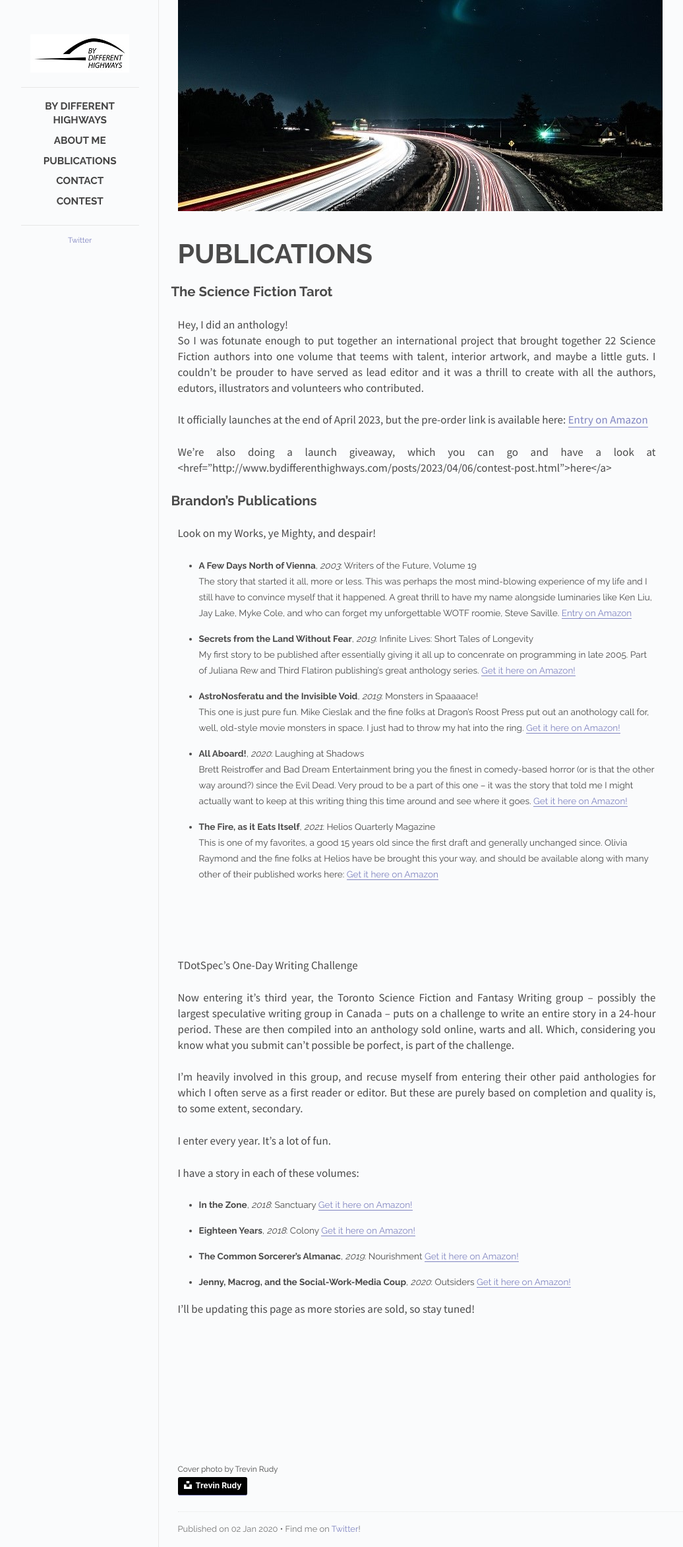
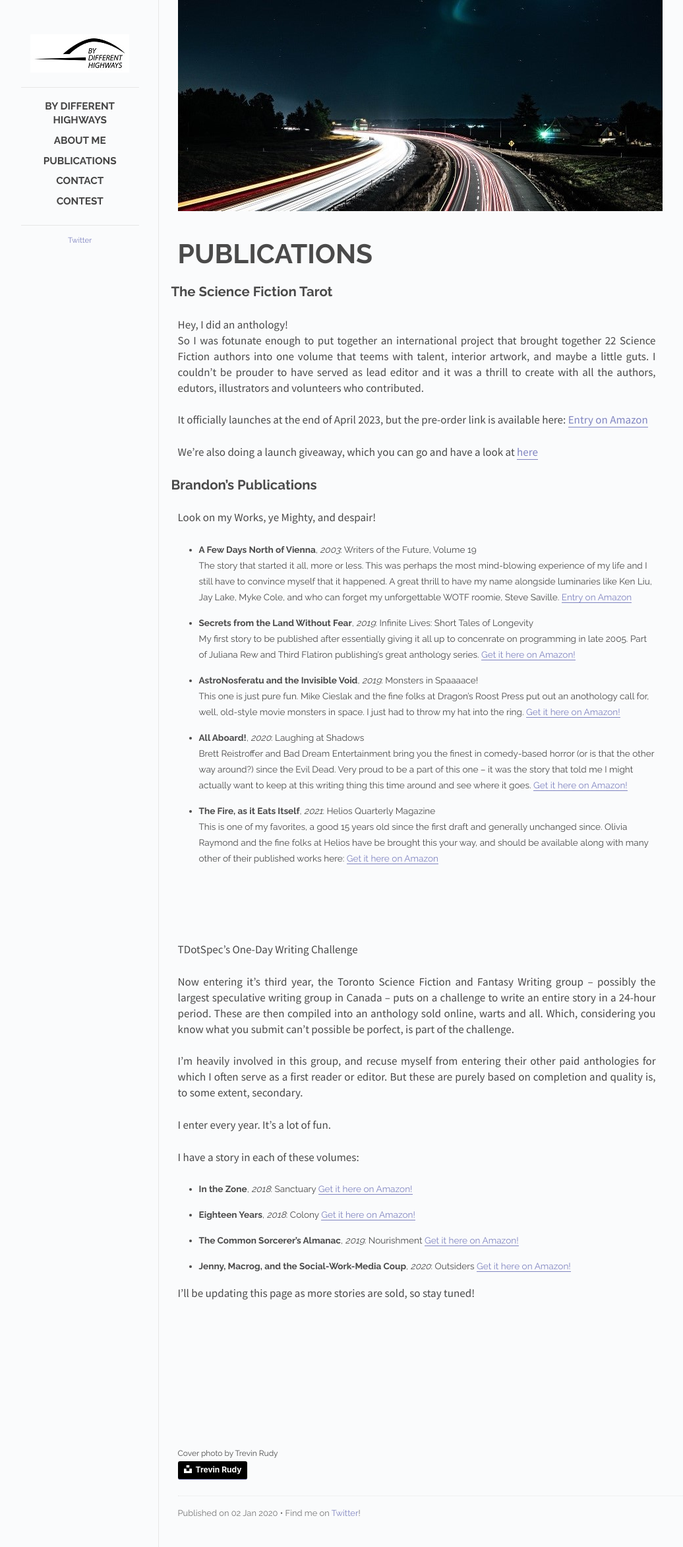
Before and after one commit to Butler-Brand/Butler-Brand.github.io, a Jekyll site: the page built from _posts/2020-01-02-publications-post.md, in a window 1280 px wide. Shown: the whole page at 66% size, without its empty margins (118-1154 px from the left). Built offline with Jekyll 4.4.1, drawn with Linux system fonts in a browser that asks for light colours; Markdown is read by kramdown in place of the engine named in the settings.

Commit message:
Update 2020-01-02-publications-post.md
specifying anchor tag for link

```diff
--- a/_posts/2020-01-02-publications-post.md
+++ b/_posts/2020-01-02-publications-post.md
@@ -17,7 +17,7 @@ and maybe a little guts. I couldn't be prouder to have served as lead editor and
 It officially launches at the end of April 2023, but the pre-order link is available here:
 <a href="https://www.amazon.com/dp/B0BWBY5RVS" target="_blank">Entry on Amazon</a>
 
-We're also doing a launch giveaway, which you can go and have a look at <href="http://www.bydifferenthighways.com/posts/2023/04/06/contest-post.html">here</a>
+We're also doing a launch giveaway, which you can go and have a look at <a href="http://www.bydifferenthighways.com/posts/2023/04/06/contest-post.html">here</a>
 
 ## Brandon's Publications
 
```
